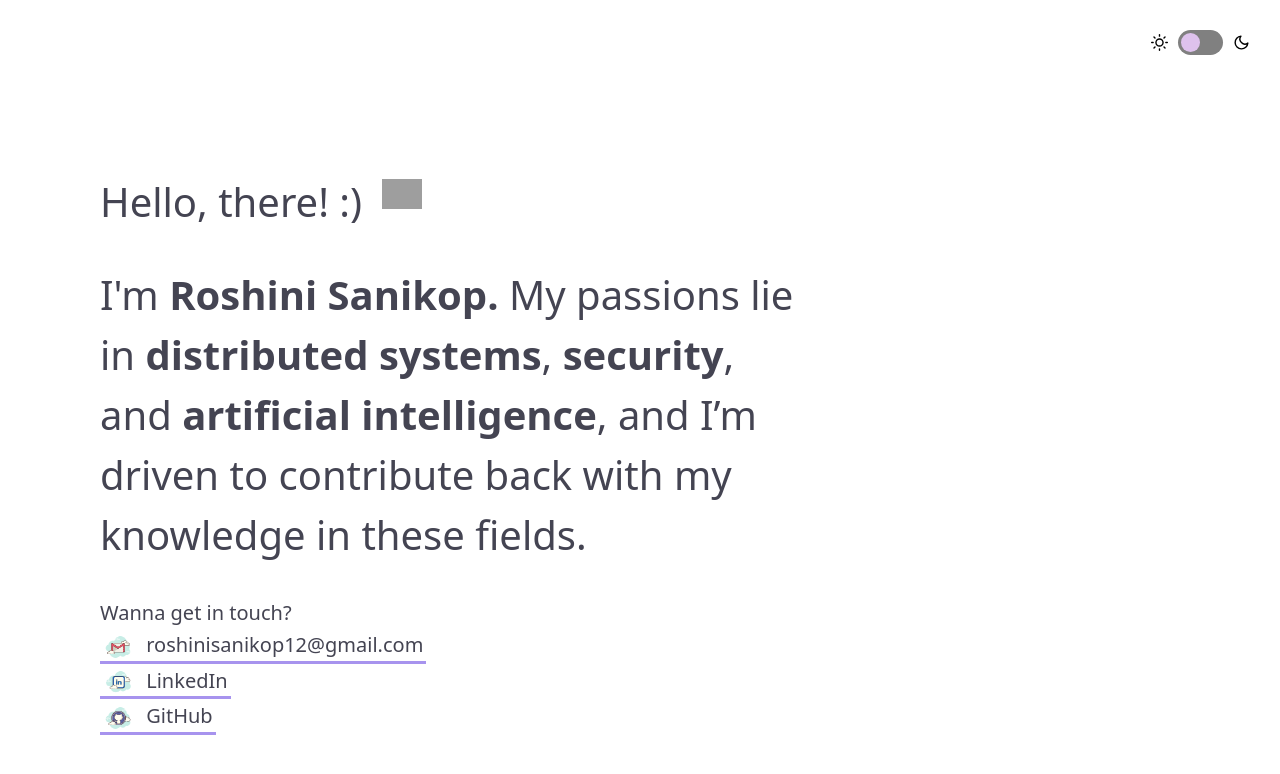
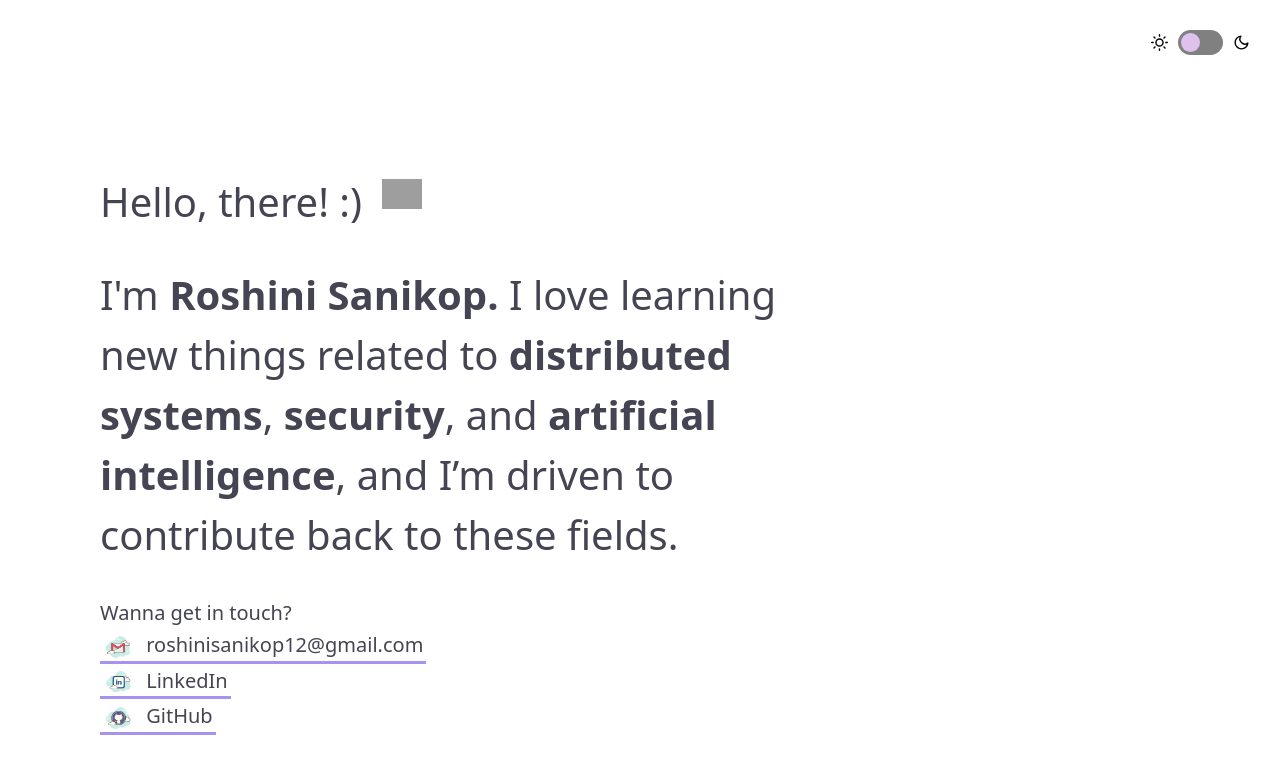
Before and after one commit to roshinisanikop/roshwebsite, a Jekyll site: the page built from index.html, in a window 1280 px wide and 900 px high. Shown: the top 774 px of the window. Built offline with Jekyll 4.4.1, drawn with Linux system fonts in a browser that asks for light colours; nearby versions of some CDN libraries; some web fonts are replaced; grey boxes are pictures that could not be loaded.

Commit message:
Update github.png

```diff
--- a/_includes/intro.html
+++ b/_includes/intro.html
@@ -13,11 +13,11 @@
     </h1>
 
     <h2 class="intro__tagline" style="font-weight: normal;">
-      I'm <span class="name" style="font-weight: bold;">Roshini Sanikop.</span> My passions lie in
+      I'm <span class="name" style="font-weight: bold;">Roshini Sanikop.</span> I love learning new things related to
       <span style="font-weight: bold;">distributed systems</span>,
       <span style="font-weight: bold;">security</span>, and
       <span style="font-weight: bold;">artificial intelligence</span>,
-      and I’m driven to contribute back with my knowledge in these fields.
+      and I’m driven to contribute back to these fields.
     </h2>
 <!-- ======= -->
 
@@ -34,7 +34,7 @@
         LinkedIn
       </a> <br>
       <a href="https://github.com/roshinisanikop" target="_blank" class="highlight-link">
-        <img src="/images/github.png" alt="GitHub" style="width: 30px; height: 30px; margin-right: 8px;"> <!-- Image icon -->
+        <img src="images/github.png" alt="GitHub" style="width: 30px; height: 30px; margin-right: 8px;"> <!-- Image icon -->
         GitHub
       </a> <br>
     </h3>
```
